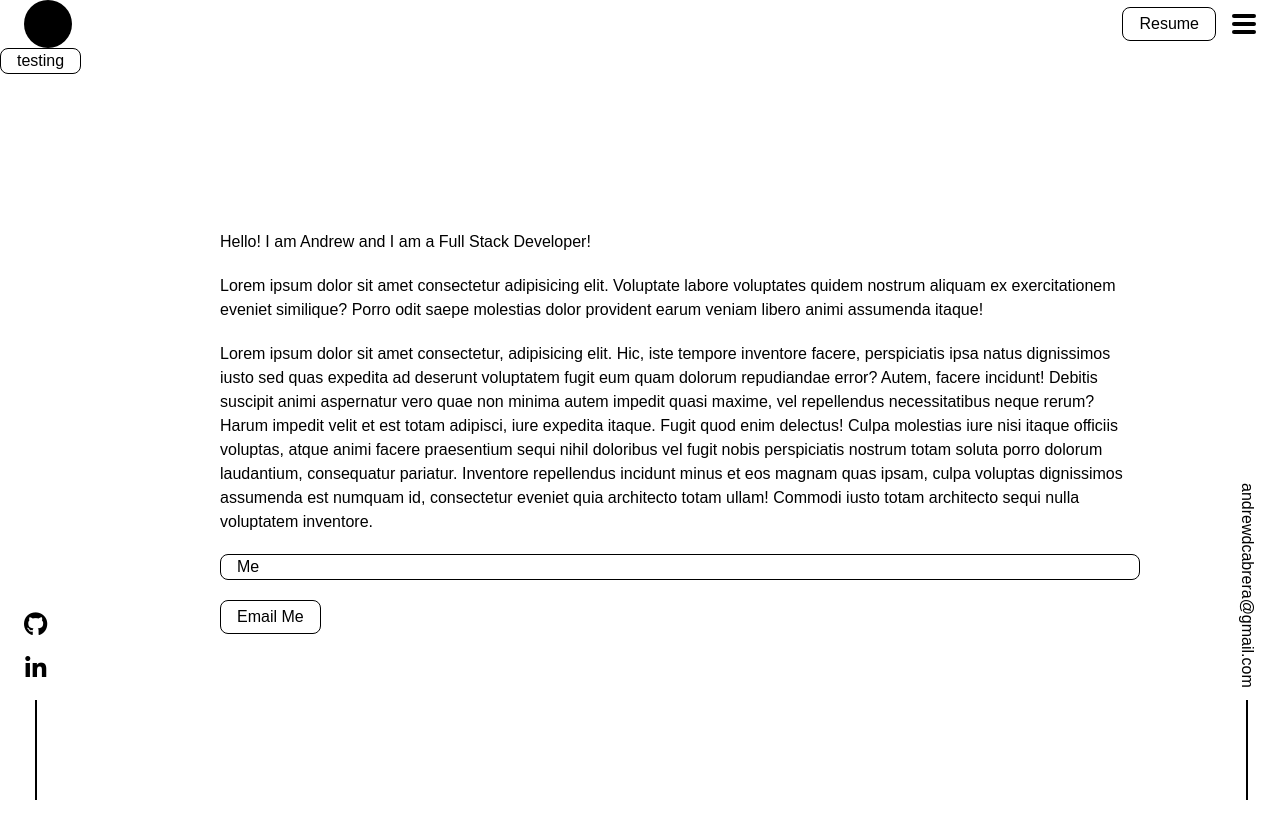
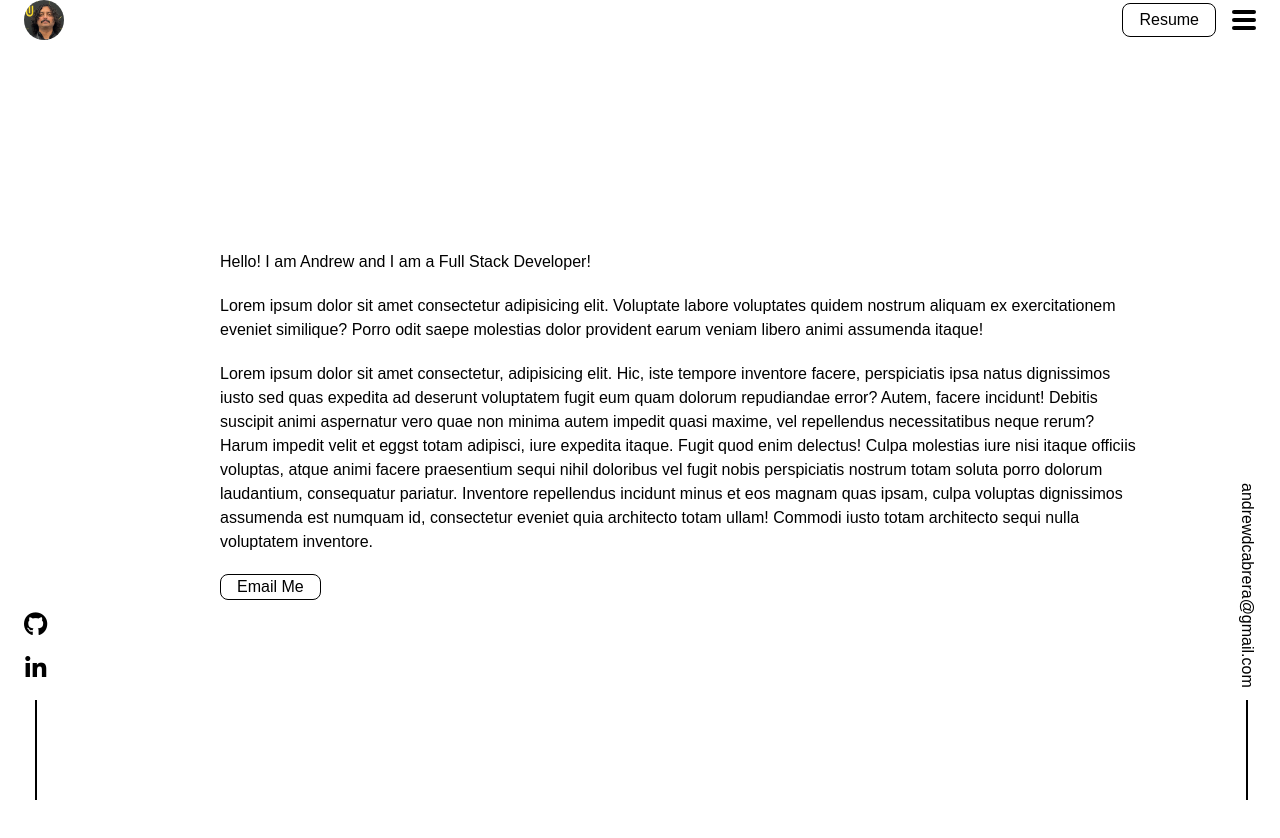
Before and after one commit to acabrera15/portfolio, a Next.js app: page / in a window 1280 px wide. Shown: the top 838 px of the page. Built offline with nearby package versions, Linux system fonts and the light colour scheme.

Commit message:
feature(avatar): added correct avatar

```diff
--- a/src/app/component/header.tsx
+++ b/src/app/component/header.tsx
@@ -1,10 +1,11 @@
+import { Avatar } from "flowbite-react";
 import { Burger } from "./navbar/burger";
 
 const Header = () => {
   return (
     <div className="h-[50] flex items-center justify-between w-full px-6">
       {/* avatar */}
-      <div className="rounded-full h-12 w-12 bg-black dark:bg-white"></div>
+      <Avatar className="w-10 h-10" img={'/andrew_avatar.webp'} alt="andrew" rounded />
 
       <div className="flex gap-10 items-center">
         {/* resume link */}
--- a/src/app/component/slides/home.tsx
+++ b/src/app/component/slides/home.tsx
@@ -1,7 +1,11 @@
+'use client'
+
 import { Button } from "flowbite-react";
-import Link from "next/link";
+import { useRouter } from "next/navigation";
 
 const HomeSlide = () => {
+  const router = useRouter();
+
   return (
     <div className="relative mx-auto px-20 max-w-[1000px] h-screen">
       <div className="absolute bottom-[30%] flex flex-col gap-5">
@@ -22,7 +26,7 @@ const HomeSlide = () => {
           sed quas expedita ad deserunt voluptatem fugit eum quam dolorum
           repudiandae error? Autem, facere incidunt! Debitis suscipit animi
           aspernatur vero quae non minima autem impedit quasi maxime, vel
-          repellendus necessitatibus neque rerum? Harum impedit velit et est
+          repellendus necessitatibus neque rerum? Harum impedit velit et eggst
           totam adipisci, iure expedita itaque. Fugit quod enim delectus! Culpa
           molestias iure nisi itaque officiis voluptas, atque animi facere
           praesentium sequi nihil doloribus vel fugit nobis perspiciatis nostrum
@@ -33,13 +37,13 @@ const HomeSlide = () => {
           voluptatem inventore.
         </p>
         {/* Contact Button */}
-        <Button color="purple"> Me</Button>
-        <Link
-          href={"mailto:andrewdcabrera@gmail.com"}
-          className="rounded-lg border w-fit h-fit px-4 py-1 hover:opacity-75"
-        >
-          Email Me
-        </Link>
+        <Button
+          color="purple"
+          className="w-fit"
+          onClick={() => {
+            router.push('mailto:andrewdcabrera@gmail.com')
+          }}
+        >Email Me</Button>
       </div>
     </div>
   );
--- a/src/app/page.tsx
+++ b/src/app/page.tsx
@@ -1,4 +1,3 @@
-import { Button, theme } from "flowbite-react";
 import EmailLink from "./component/email";
 import Header from "./component/header";
 import HomeSlide from "./component/slides/home";
@@ -8,8 +7,6 @@ export default function Home() {
   return (
     <div className="text-black relative min-h-screen w-full">
       <Header />
-
-      <Button theme={theme.button}>testing</Button>
       {/* slides */}
       <HomeSlide />
       {/* "Footer" */}
```
Also changed, not shown: public/IMG_0417-1.webp (added), public/andrew_avatar.webp (added).
